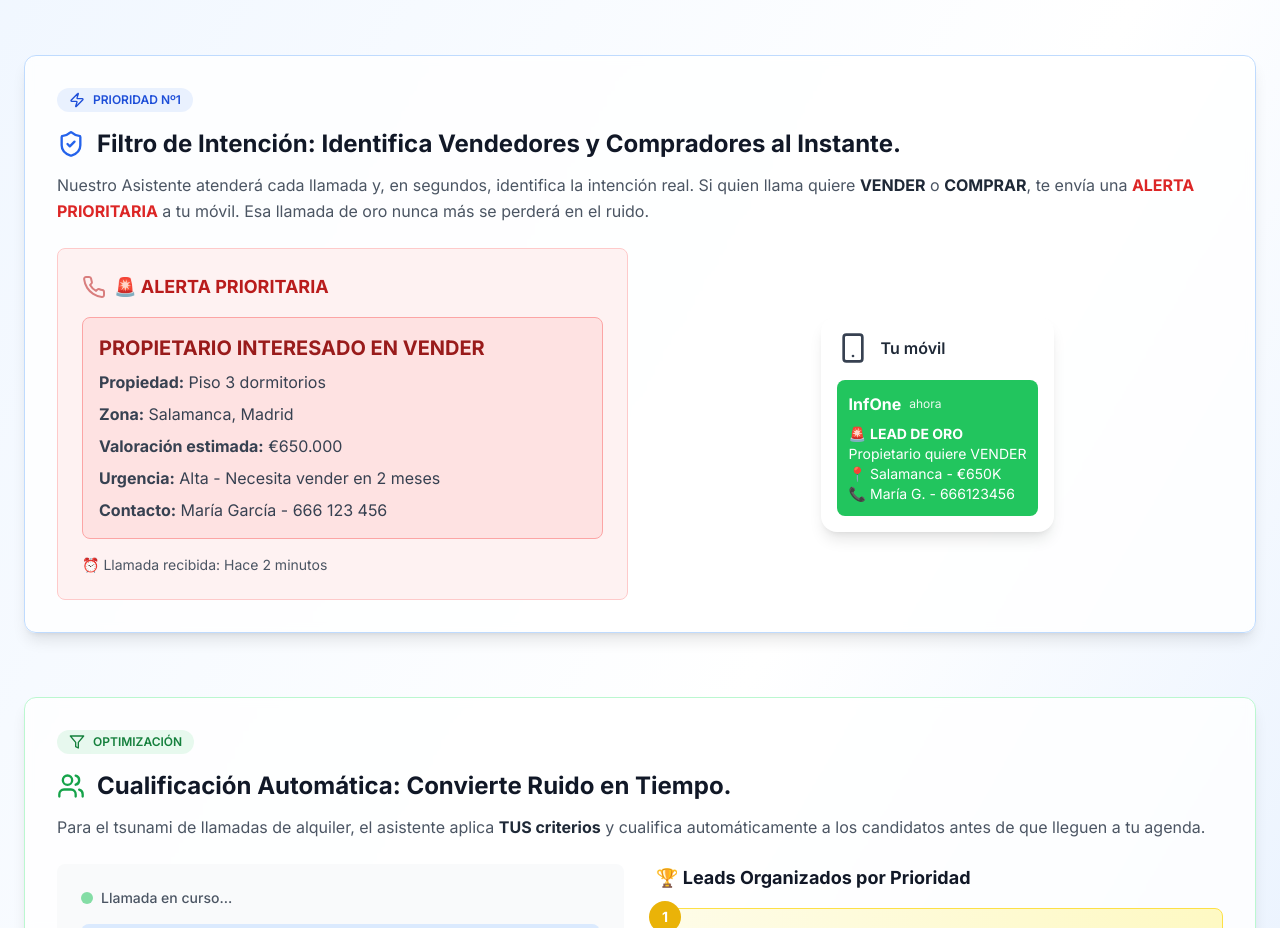
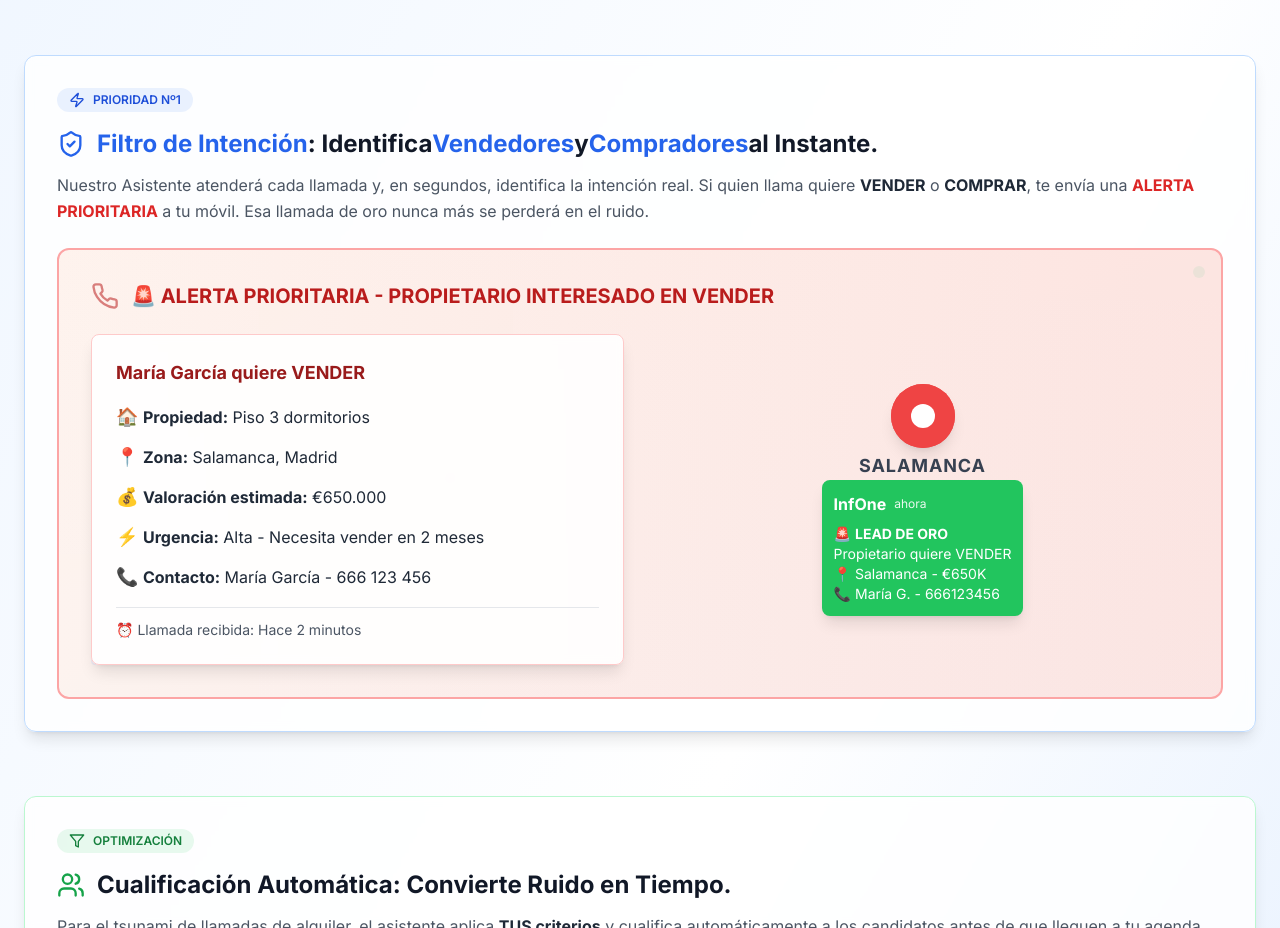
Before and after one commit to alvaromieres9/infone-tc-lead-flow, a React (Vite) app: page / in a window 1280 px wide. Shown: the part 1680-2608 px from the top of the page. Built offline with nearby package versions, Linux system fonts and the light colour scheme.

Commit message:
feat: Update SolutionSection with new content
Updated the SolutionSection with the requested changes: added icons, updated text, and modified the "Tu móvil" section to match the provided image.

```diff
--- a/src/components/SolutionSection.tsx
+++ b/src/components/SolutionSection.tsx
@@ -21,42 +21,61 @@ export const SolutionSection = () => {
             </div>
             <h3 className="text-2xl font-bold text-gray-900 mb-3 flex items-center">
               <ShieldCheck className="w-7 h-7 text-blue-600 mr-3" />
-              Filtro de Intención: Identifica Vendedores y Compradores al Instante.
+              <span className="text-blue-600">Filtro de Intención</span>: Identifica <span className="text-blue-600">Vendedores</span> y <span className="text-blue-600">Compradores</span> al Instante.
             </h3>
             <p className="text-gray-600 leading-relaxed mb-6">
               Nuestro Asistente atenderá cada llamada y, en segundos, identifica la intención real. Si quien llama quiere <strong className="text-gray-800">VENDER</strong> o <strong className="text-gray-800">COMPRAR</strong>, te envía una <strong className="text-red-600">ALERTA PRIORITARIA</strong> a tu móvil. Esa llamada de oro nunca más se perderá en el ruido.
             </p>
 
-            {/* Ejemplo de Alerta con WhatsApp */}
-            <div className="grid md:grid-cols-2 gap-6 items-center">
-              <div className="bg-red-50 border border-red-200 rounded-lg p-6">
-                <div className="flex items-center gap-2 text-red-700 font-bold text-lg mb-4">
-                  <Phone className="w-6 h-6 animate-pulse" />
-                  🚨 ALERTA PRIORITARIA
+            {/* Banner Rojo Integrado con Mapa */}
+            <div className="bg-gradient-to-r from-red-50 to-red-100 border-2 border-red-300 rounded-xl p-8 relative overflow-hidden">
+              {/* Fondo de mapa sutil */}
+              <div className="absolute inset-0 opacity-10">
+                <div className="w-full h-full bg-gradient-to-br from-yellow-100 to-green-100 rounded-xl"></div>
+                <div className="absolute top-4 right-4 w-3 h-3 bg-green-400 rounded-full"></div>
+                <div className="absolute bottom-8 left-8 w-2 h-2 bg-blue-400 rounded-full"></div>
+                <div className="absolute top-1/2 left-1/3 w-2 h-2 bg-yellow-400 rounded-full"></div>
               </div>
-                <div className="bg-red-100 border border-red-300 rounded-lg p-4 mb-4">
-                  <p className="font-bold text-red-800 text-xl mb-2">
-                    PROPIETARIO INTERESADO EN VENDER
-                  </p>
-                  <div className="space-y-2 text-gray-700">
-                    <p><strong>Propiedad:</strong> Piso 3 dormitorios</p>
-                    <p><strong>Zona:</strong> Salamanca, Madrid</p>
-                    <p><strong>Valoración estimada:</strong> €650.000</p>
-                    <p><strong>Urgencia:</strong> Alta - Necesita vender en 2 meses</p>
-                    <p><strong>Contacto:</strong> María García - 666 123 456</p>
+
+              {/* Contenido principal */}
+              <div className="relative z-10">
+                <div className="flex items-center gap-3 text-red-700 font-bold text-xl mb-6">
+                  <Phone className="w-7 h-7 animate-pulse" />
+                  🚨 ALERTA PRIORITARIA - PROPIETARIO INTERESADO EN VENDER
+                </div>
+
+                <div className="grid md:grid-cols-2 gap-8 items-center">
+                  {/* Información de la propiedad */}
+                  <div className="bg-white/90 backdrop-blur-sm border border-red-200 rounded-lg p-6 shadow-lg">
+                    <div className="space-y-3 text-gray-800">
+                      <p className="text-lg font-bold text-red-800 mb-4">María García quiere VENDER</p>
+                      <p><span className="text-lg">🏠</span> <strong>Propiedad:</strong> Piso 3 dormitorios</p>
+                      <p><span className="text-lg">📍</span> <strong>Zona:</strong> Salamanca, Madrid</p>
+                      <p><span className="text-lg">💰</span> <strong>Valoración estimada:</strong> €650.000</p>
+                      <p><span className="text-lg">⚡</span> <strong>Urgencia:</strong> Alta - Necesita vender en 2 meses</p>
+                      <p><span className="text-lg">📞</span> <strong>Contacto:</strong> María García - 666 123 456</p>
+                    </div>
+                    <p className="text-sm text-gray-600 mt-4 pt-3 border-t border-gray-200">⏰ Llamada recibida: Hace 2 minutos</p>
+                  </div>
+
+                  {/* Indicador de ubicación en el mapa */}
+                  <div className="flex flex-col items-center justify-center">
+                    <div className="relative">
+                      {/* Pin de ubicación */}
+                      <div className="w-16 h-16 bg-red-500 rounded-full relative shadow-lg">
+                        <div className="absolute inset-0 bg-red-500 rounded-full animate-ping opacity-75"></div>
+                        <div className="relative w-full h-full bg-red-500 rounded-full flex items-center justify-center">
+                          <div className="w-6 h-6 bg-white rounded-full"></div>
                         </div>
                       </div>
-                <p className="text-sm text-gray-600">⏰ Llamada recibida: Hace 2 minutos</p>
+                      {/* Texto de ubicación */}
+                      <div className="absolute -bottom-8 left-1/2 transform -translate-x-1/2 whitespace-nowrap">
+                        <span className="text-gray-700 font-bold text-lg tracking-wider">SALAMANCA</span>
+                      </div>
                     </div>
 
-              <div className="flex justify-center">
-                <div className="bg-white rounded-2xl shadow-lg p-4 max-w-xs">
-                  <div className="flex items-center gap-3 mb-4">
-                    <Smartphone className="w-8 h-8 text-gray-700" />
-                    <span className="font-semibold text-gray-800">Tu móvil</span>
-                  </div>
-
-                  <div className="bg-green-500 rounded-lg p-3 text-white">
+                    {/* Notificación WhatsApp */}
+                    <div className="mt-8 bg-green-500 rounded-lg p-3 text-white max-w-xs shadow-lg">
                       <div className="flex items-center gap-2 mb-2">
                         <span className="font-bold">InfOne</span>
                         <span className="text-xs opacity-90">ahora</span>
@@ -67,6 +86,7 @@ export const SolutionSection = () => {
                         📍 Salamanca - €650K<br />
                         📞 María G. - 666123456
                       </p>
+                    </div>
                   </div>
                 </div>
               </div>
```
Lines whose indentation alone changed are shown as unchanged.
